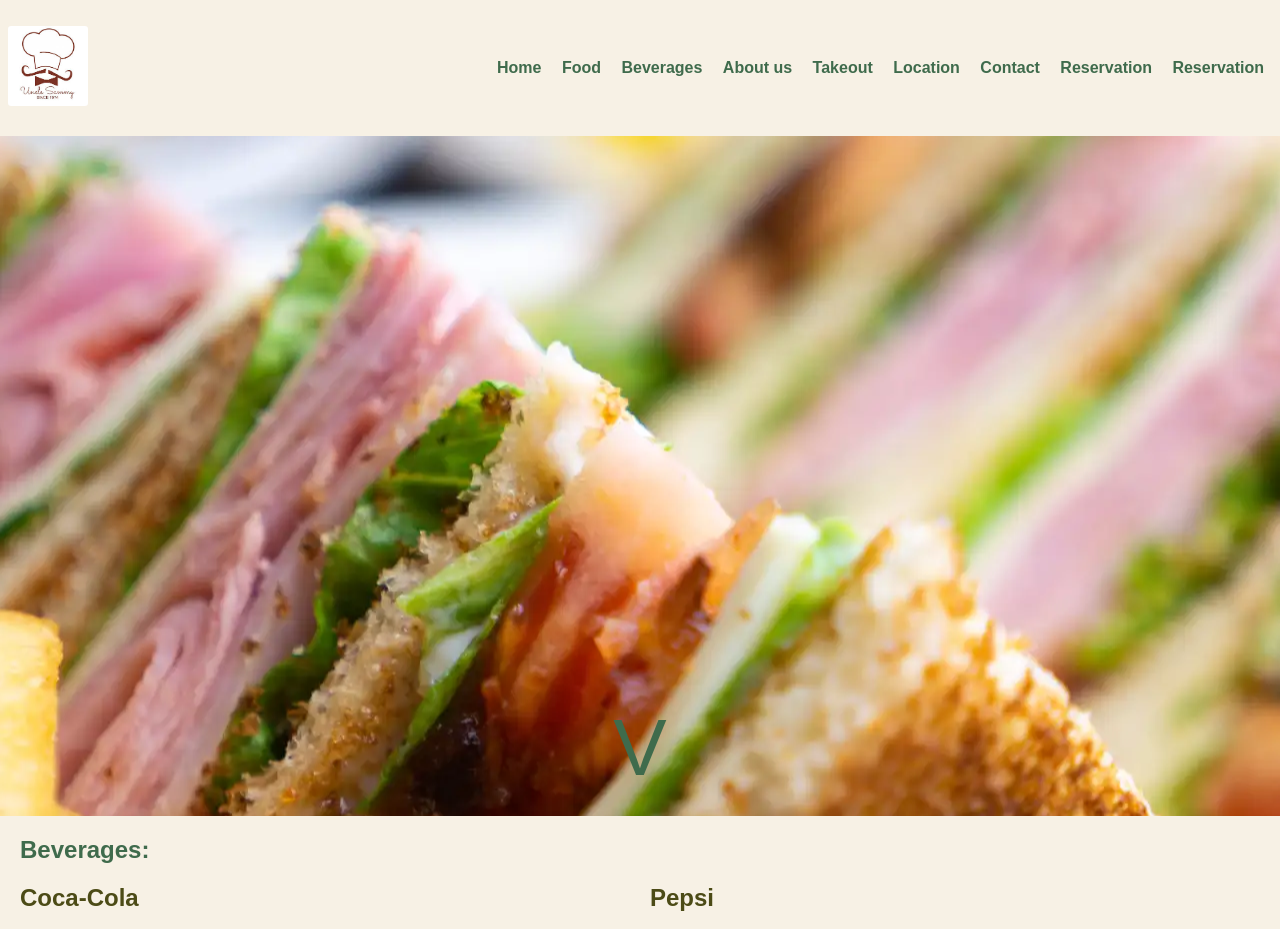
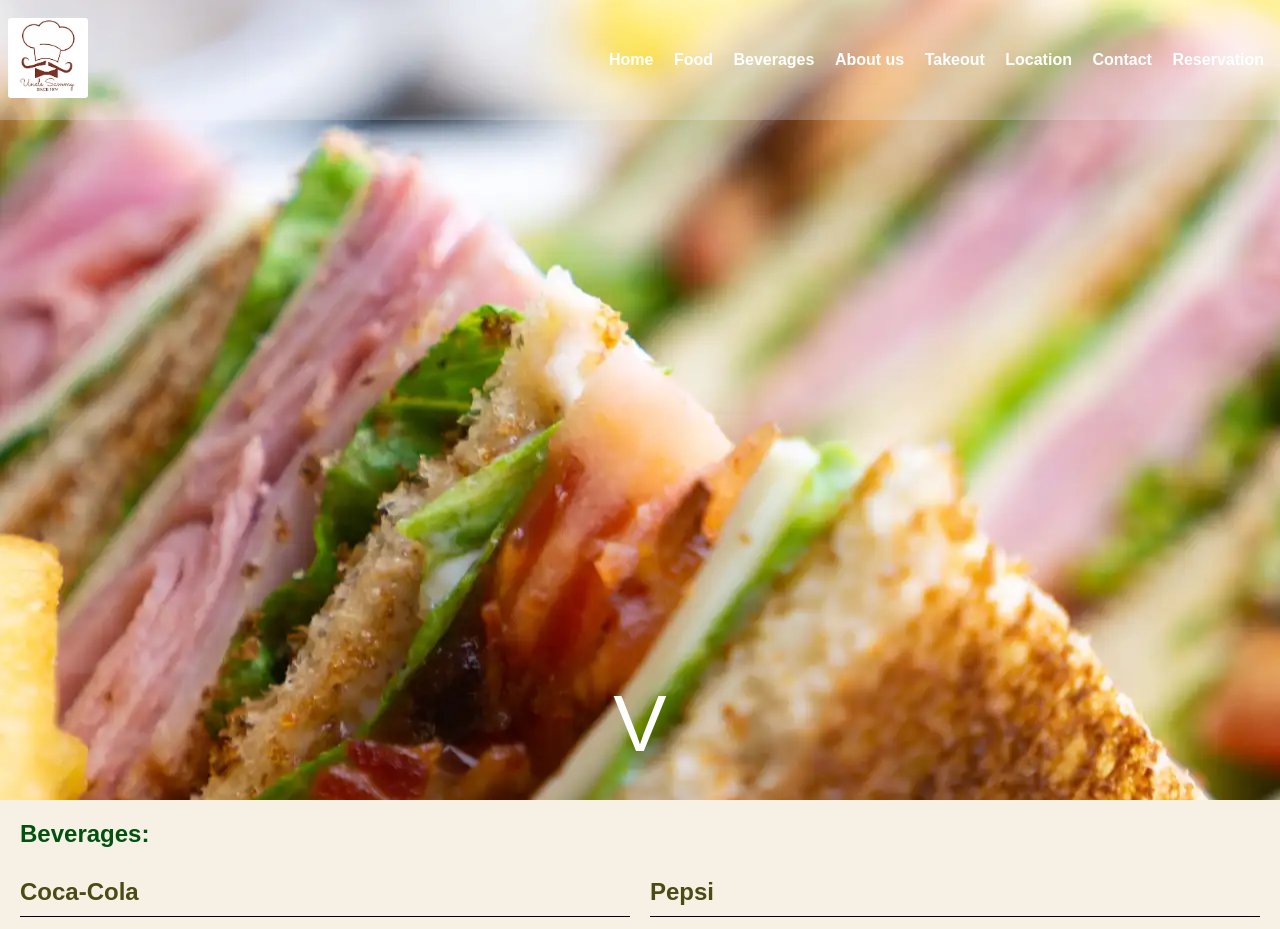
Before and after one commit to jonjon231564/jonjon231564.github.io, a plain HTML site: page index.html in a window 1280 px wide. Shown: the top 929 px of the page. Drawn offline with Linux system fonts and the light colour scheme.

Commit message:
Add files via upload

```diff
--- a/index.html
+++ b/index.html
@@ -22,7 +22,6 @@
                 <li><a href="#contact">Location</a></li>
                 <li><a href="#contact">Contact</a></li>
                 <li><a href="#contact">Reservation</a></li>
-                <li><a href="#contact">Reservation</a></li>
             </ul>
         </nav>
     </header>
@@ -37,7 +36,7 @@
     </div>
     <section id="menu">
 
-        <div class="menu-item3">
+        <div id="beverages" class="menu-item3">
             <h1>Beverages:</h1>
         </div>
 
@@ -69,7 +68,7 @@
             <h2>Fanta</h2>
         </div>
 
-        <div id="food"  class="menu-item2">
+        <div class="menu-item2">
             <h2>7UP</h2>
         </div>
 
@@ -85,7 +84,7 @@
             <h2>Sierra Mist</h2>
         </div>
 
-        <div class="menu-item">
+        <div id="food" class="menu-item">
             <img src="dish1.jpg" alt="Dish 1">
             <h2>Hamburger</h2>
             <p>A classic American burger with a juicy beef patty, fresh lettuce, tomatoes, onions, and pickles on a toasted bun.</p>
@@ -306,12 +305,12 @@
 
 
     <section id="contact">
-        <div class="child">
+        <div id="childcontact">
             <h1>Contact:</h1>
             <p>Phone Number: 6185671170</p>
             <p>Email: jon.pitts9@gmail.com</p>
         </div>
-        <div class="child">
+        <div id="childmap">
             <iframe src="https://www.google.com/maps/embed?pb=!1m18!1m12!1m3!1d8093.076274676169!2d-90.19352878631413!3d38.62283607490324!2m3!1f0!2f0!3f0!3m2!1i1024!2i768!4f13.1!3m3!1m2!1s0x87d8b31b440bcf17%3A0xa57962d7e3509f27!2sBusch%20Stadium!5e0!3m2!1sen!2sus!4v1698084881525!5m2!1sen!2sus" width="400" height="300" style="border:0;" allowfullscreen="" loading="lazy" referrerpolicy="no-referrer-when-downgrade"></iframe>    </section>
         </div>
 
--- a/styles.css
+++ b/styles.css
@@ -1,11 +1,11 @@
 
 :root {
-    --main-color: #3f6b4c;
+    --main-color: #00520e;
     --secondry-color: #4C4B16;
     --main-supporting-color: #F7F1E5;
-    --call-to-action: #ff7462;
-    --power-color: #3f6b4c;
-
+    --call-to-action: #ff575a;
+    --power-color: #00520e;
+    --transparent: rgba(255, 255, 255, .22)
 }
 
 body, h1, h2, h3, p, ul, li {
@@ -18,8 +18,17 @@ body {
     background-color: var(--power-color);
 }
 
+header,
+.lp-1,
+#menu,
+#about,
+#contact {
+    bottom: 15vh;
+}
+
+
 header {
-    background-color: var(--main-supporting-color);
+    background-color: var(--transparent);
 
     display: flex;
     justify-content: space-between;
@@ -28,7 +37,7 @@ header {
     position: sticky;
     top: 0;
     z-index: 100;
-    height: 15vh;
+    height: 13vh;
 }
 
 .logo img {
@@ -48,7 +57,7 @@ nav ul li {
 
 nav a {
     text-decoration: none;
-    color: var(--power-color);
+    color: white;
     font-weight: bold;
     transition: color 0.3s;
 }
@@ -61,9 +70,10 @@ nav a:hover {
     position: relative;
     text-align: center;
     width: 100%;
-    height: 85vh;
+    height: 100vh;
     background-color: #FAD6A5;
     overflow: hidden;
+
 }
 
 
@@ -85,10 +95,10 @@ nav a:hover {
 #lp-1-arrw {
     position: absolute;
     z-index: 1;
-    color: var(--main-color);
+    color: white;
     font-size: 5rem;
     z-index: 51;
-    top: 73vh;
+    top: 87vh;
 
     left: 50%;
     transform: translate(-50%, -20%);
@@ -125,6 +135,8 @@ nav a:hover {
     display: grid;
     grid-gap: 20px;
     grid-template-columns: 1fr 1fr; /* By default, use two columns */
+    position: relative;
+
 }
 
 @media (max-width: 400px) {
@@ -157,12 +169,13 @@ nav a:hover {
 .menu-item p {
     font-size: 1rem;
     margin-bottom: 10px;
+    color: var(--call-to-action);
 }
 
 .menu-item .price {
     display: block;
     font-size: 1.3rem;
-    color: var(--call-to-action);
+
     font-weight: bold;
 }
 
@@ -171,6 +184,8 @@ nav a:hover {
     background-color: var(--secondary-color);
     padding: 20px;
     font-size: 1.5rem;
+    color: var(--call-to-action);
+
 }
 
 /* Gallery section styles */
@@ -190,6 +205,7 @@ nav a:hover {
     background-color: var(--background-color);
     padding: 20px;
     display: flex;
+    flex-wrap: wrap;
     justify-content: space-around;
 }
 
@@ -241,14 +257,21 @@ footer {
     color: var(--secondry-color);
 }
 
-
-
-
-
-
-
+.menu-item2 {
+    border-bottom: 1px solid black; /* Add a line to the bottom of each item */
+    padding: 10px 0; /* Optional: add some vertical padding for spacing */
+}
 
 
 .active {
   background-color: #717171;
 }
+
+
+#childcontact {
+    padding: 8vh;
+}
+
+#childmap {
+
+}
```
Also changed, not shown: 1 other file.
